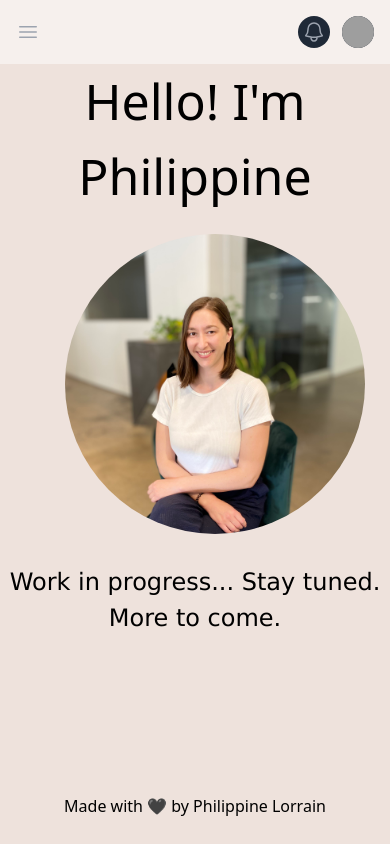
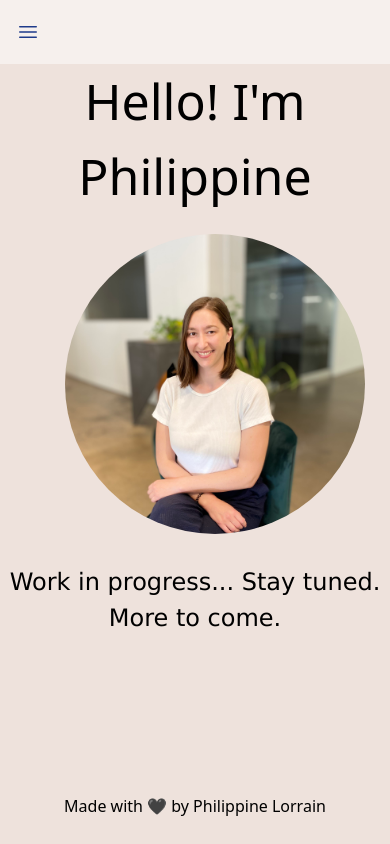
Before and after one commit to Plorrain/my-own-personnal-app, a React (Create React App) app: page / in a window 390 px wide. Built offline with nearby package versions, Linux system fonts and the light colour scheme; grey boxes are pictures that could not be loaded.

Commit message:
NavBar: good progress: can't find the line for the text color of the mobile menu

```diff
--- a/src/components/UI/Navbar.js
+++ b/src/components/UI/Navbar.js
@@ -22,7 +22,7 @@ export default function Example() {
             <div className="relative flex h-16 items-center justify-between">
               <div className="absolute inset-y-0 left-0 flex items-center sm:hidden">
                 {/* Mobile menu button*/}
-                <Disclosure.Button className="inline-flex items-center justify-center rounded-md p-2 text-gray-400 hover:bg-gray-700 hover:text-white focus:outline-none focus:ring-2 focus:ring-inset focus:ring-white">
+                <Disclosure.Button className="inline-flex items-center justify-center rounded-md p-2 text-blue-900 hover:bg-gray-700 hover:text-white focus:outline-none focus:ring-2 focus:ring-inset focus:ring-white">
                   <span className="sr-only">Open main menu</span>
                   {open ? (
                     <XMarkIcon className="block h-6 w-6" aria-hidden="true" />
@@ -52,7 +52,7 @@ export default function Example() {
                   </div>
                 </div>
               </div>
-              <div className="absolute inset-y-0 right-0 flex items-center pr-2 sm:static sm:inset-auto sm:ml-6 sm:pr-0">
+              {/* <div className="absolute inset-y-0 right-0 flex items-center pr-2 sm:static sm:inset-auto sm:ml-6 sm:pr-0">
                 <button
                   type="button"
                   className="rounded-full bg-gray-800 p-1 text-gray-400 hover:text-white focus:outline-none focus:ring-2 focus:ring-white focus:ring-offset-2 focus:ring-offset-gray-800"
@@ -60,63 +60,7 @@ export default function Example() {
                   <span className="sr-only">View notifications</span>
                   <BellIcon className="h-6 w-6" aria-hidden="true" />
                 </button>
-
-                {/* Profile dropdown */}
-                <Menu as="div" className="relative ml-3">
-                  <div>
-                    <Menu.Button className="flex rounded-full bg-gray-800 text-sm focus:outline-none focus:ring-2 focus:ring-white focus:ring-offset-2 focus:ring-offset-gray-800">
-                      <span className="sr-only">Open user menu</span>
-                      <img
-                        className="h-8 w-8 rounded-full"
-                        src="https://images.unsplash.com/photo-1472099645785-5658abf4ff4e?ixlib=rb-1.2.1&ixid=eyJhcHBfaWQiOjEyMDd9&auto=format&fit=facearea&facepad=2&w=256&h=256&q=80"
-                        alt=""
-                      />
-                    </Menu.Button>
-                  </div>
-                  <Transition
-                    as={Fragment}
-                    enter="transition ease-out duration-100"
-                    enterFrom="transform opacity-0 scale-95"
-                    enterTo="transform opacity-100 scale-100"
-                    leave="transition ease-in duration-75"
-                    leaveFrom="transform opacity-100 scale-100"
-                    leaveTo="transform opacity-0 scale-95"
-                  >
-                    <Menu.Items className="absolute right-0 z-10 mt-2 w-48 origin-top-right rounded-md bg-white py-1 shadow-lg ring-1 ring-black ring-opacity-5 focus:outline-none">
-                      <Menu.Item>
-                        {({ active }) => (
-                          <a
-                            href="/"
-                            className={classNames(active ? 'bg-gray-100' : '', 'block px-4 py-2 text-sm text-gray-700')}
-                          >
-                            Your Profile
-                          </a>
-                        )}
-                      </Menu.Item>
-                      <Menu.Item>
-                        {({ active }) => (
-                          <a
-                            href="/"
-                            className={classNames(active ? 'bg-gray-100' : '', 'block px-4 py-2 text-sm text-gray-700')}
-                          >
-                            Settings
-                          </a>
-                        )}
-                      </Menu.Item>
-                      <Menu.Item>
-                        {({ active }) => (
-                          <a
-                            href="/"
-                            className={classNames(active ? 'bg-gray-100' : '', 'block px-4 py-2 text-sm text-gray-700')}
-                          >
-                            Sign out
-                          </a>
-                        )}
-                      </Menu.Item>
-                    </Menu.Items>
-                  </Transition>
-                </Menu>
-              </div>
+              </div> */}
             </div>
           </div>
 
```
